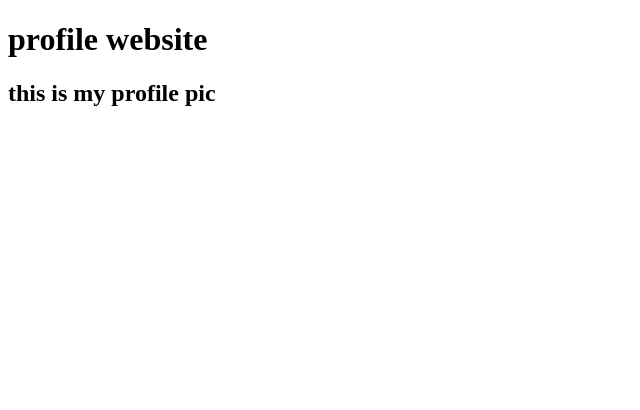
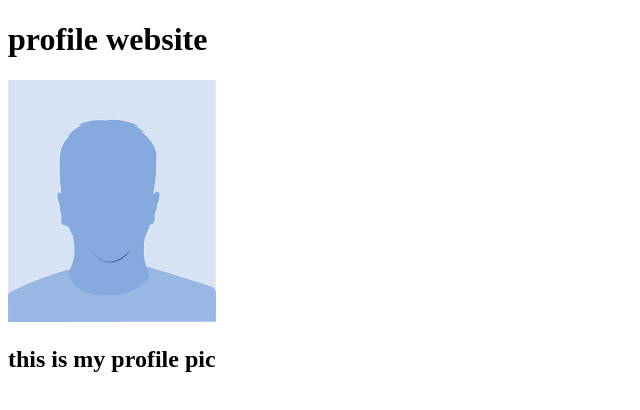
Before and after one commit to D252874/GIT, a plain HTML site: page index.html in a window 1280 px wide. Shown: the whole page, without its empty margins (0-640 px from the left). Drawn offline with Linux system fonts and the light colour scheme.

Commit message:
Revert "deleted img"
This reverts commit 84bc68b7681566edbb9cd5137b7c899bf32291c0.

```diff
--- a/index.html
+++ b/index.html
@@ -6,7 +6,7 @@
 </head>
 <body>
 	<h1>profile website</h1>
-
+	<img src="profile.png" alt="profile">
 	<h2>this is my profile pic</h2>
 </body>
 </html>
```
Also changed, not shown: profile.png (added).
